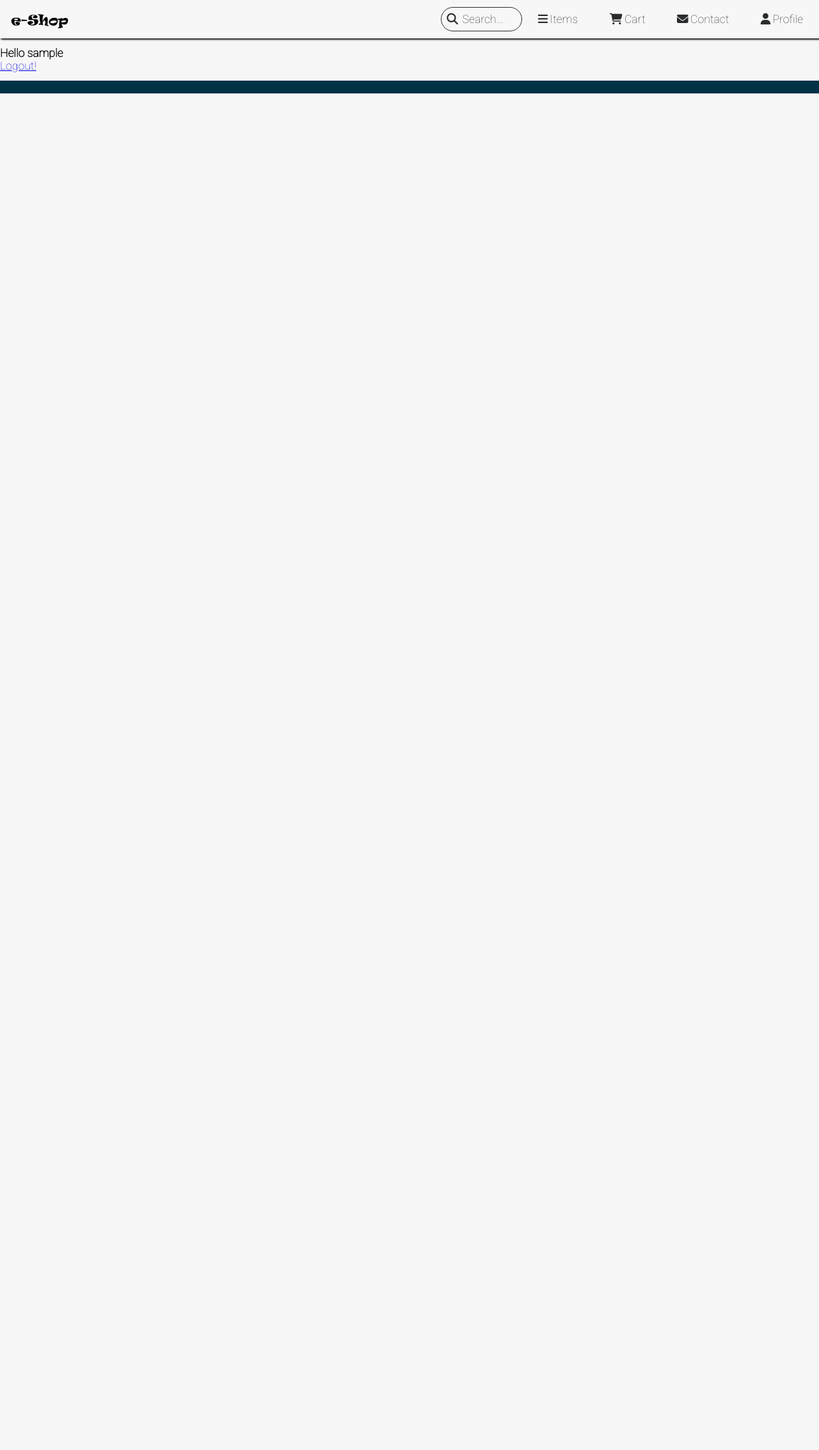
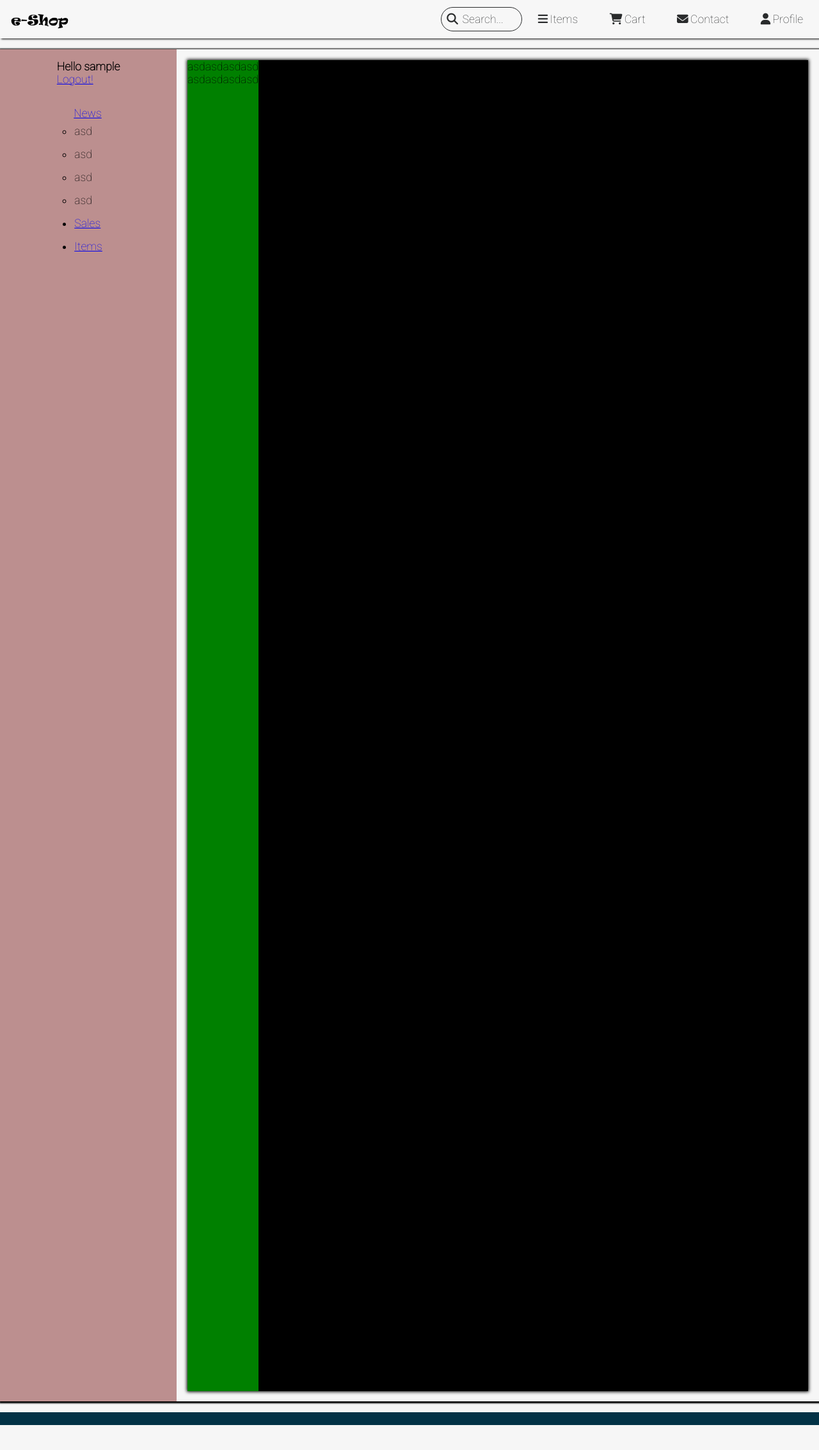
Before and after one commit to Henrar2/eShop, a PHP site: page /dashboard in a window 1280 px wide. Shown: the top 2266 px of the page at 64% size. Run offline with PHP 8.4, Linux system fonts and the light colour scheme; the visitor is signed in with stand-in values (Sample User, id 1); some libraries are stand-ins or nearby versions.

Commit message:
Dashboard page layout

```diff
--- a/front/dashboard/index.php
+++ b/front/dashboard/index.php
@@ -24,13 +24,68 @@ session_start();
 
         </head>
         <body>
-            <header>
-                <!-- Header -->
-               <?php include ("../components/header.php"); ?>
-            </header>
-            <main>
+
+        <!-- Header -->
+        <?php include ("../components/header.php"); ?>
+
+
+    <main style="/* background-color:red; */margin: 1rem 0 1rem 0;display: flex;flex-direction: row;height: 100%;min-height: 80vh;box-shadow: 1px 1px 2px 2px black;">
+     <nav class="dash-nav" style="/* height:100%; */display: flex;/* position: absolute; */float:left;flex-direction: column;gap: 2rem;align-items: center;list-style:none;padding:1rem 1rem 0 1rem;background-color: rosybrown;width: 20%;">
+            <div>
                 <h1>Hello <?php echo $_SESSION['username']; ?></h1>
                 <a href="../include/signout.inc.php">Logout!</a>
+            </div>
+                <ul class="list" style="">
+                    <ul class="listitem" style=""><a href="#">News</a>
+                        <li style="padding: 8px 1px;">asd</li>
+                        <li style="padding: 8px 1px;">asd</li>
+                        <li style="padding: 8px 1px;">asd</li>
+                        <li style="padding: 8px 1px;">asd</li>
+                    </ul>
+                    <li class="listitem" style="padding: 8px 1px;"><a href="#">Sales</a></li>
+                    <li class="listitem" style="padding: 8px 1px;"><a href="#">Items</a></li>
+                </ul>
+            </nav>
+    <div class="mainbody" bis_skin_checked="1" style="
+    display: flex;
+    background: black;
+    width: 80%;
+    float: left;
+    margin: 1rem 1rem 1rem 1rem;
+    box-shadow: 0 0 5px 1px black;
+    height: 80vh;
+    -webkit-scrollbar {;
+}
+
+/* Track */
+::
+    -webkit-scrollbar-track {;
+
+}
+
+/* Handle */
+::
+    -webkit-scrollbar-thumb {;
+
+
+}
+
+/* Handle on hover */
+::
+    -webkit-scrollbar-thumb:hover {
+  background: #3676e8;
+};
+">
+<div class="maincontent" bis_skin_checked="1" style="
+    height: 500vh;
+    background: green;
+">
+<ul>
+    <li>asdasdasdasd</li>
+    <li>asdasdasdasd</li>
+    </ul>
+</div></div>
+
             </main>
            <?php include ("../components/footer.php"); ?>
         </body>
```
